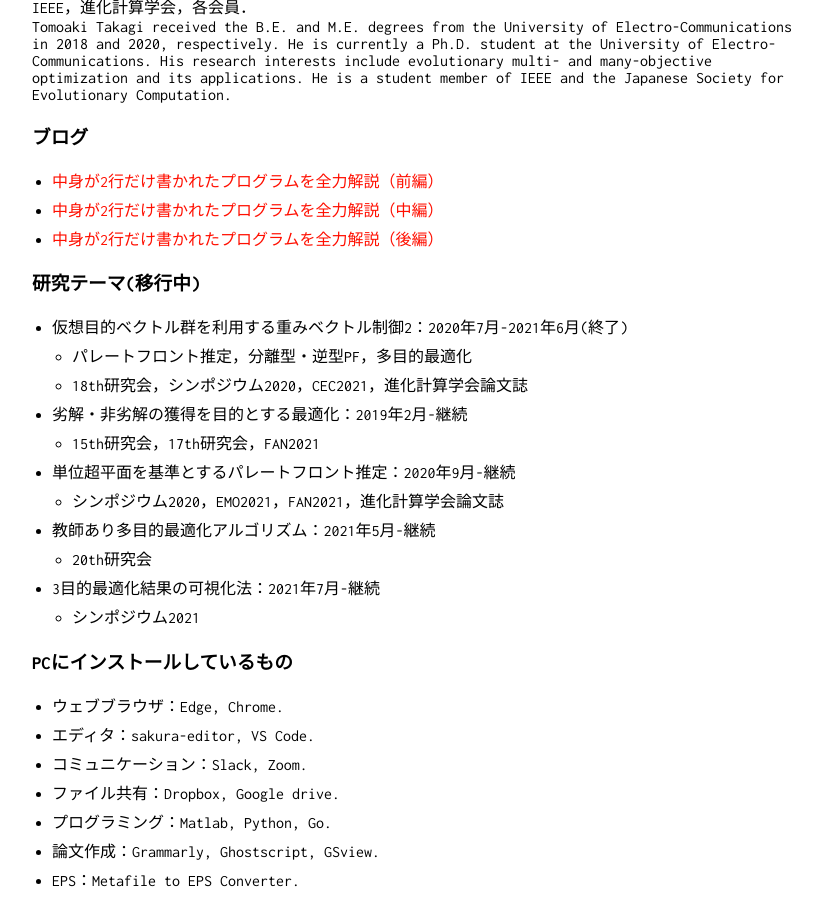
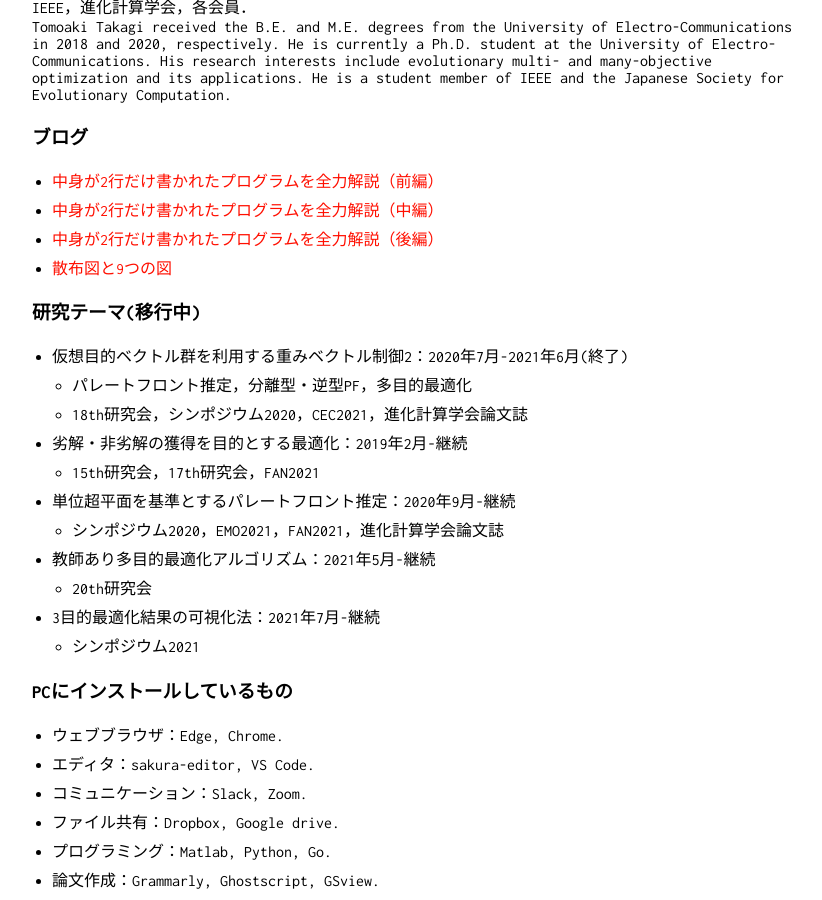
Before and after one commit to tomtkg/tomtkg.github.io, a Jekyll site: the page built from memo.md, in a window 1280 px wide and 900 px high, scrolled down 1245 px. Shown: the whole window, without its empty margins (228-1050 px from the left). Built offline with Jekyll 4.4.1, drawn with Linux system fonts in a browser that asks for light colours.

Commit message:
Update memo.md

```diff
--- a/memo.md
+++ b/memo.md
@@ -60,6 +60,7 @@ Tomoaki Takagi received the B.E. and M.E. degrees from the University of Electro
 - [中身が2行だけ書かれたプログラムを全力解説（前編）](https://www.timedia.co.jp/tech/20220414-tech)
 - [中身が2行だけ書かれたプログラムを全力解説（中編）](https://www.timedia.co.jp/tech/20220427-tech)
 - [中身が2行だけ書かれたプログラムを全力解説（後編）](https://www.timedia.co.jp/tech/20220517-tech)
+- [散布図と9つの図](https://www.timedia.co.jp/tech/20220524-tech)
 
 ### 研究テーマ(移行中)
 - 仮想目的ベクトル群を利用する重みベクトル制御2：2020年7月-2021年6月(終了)
```
